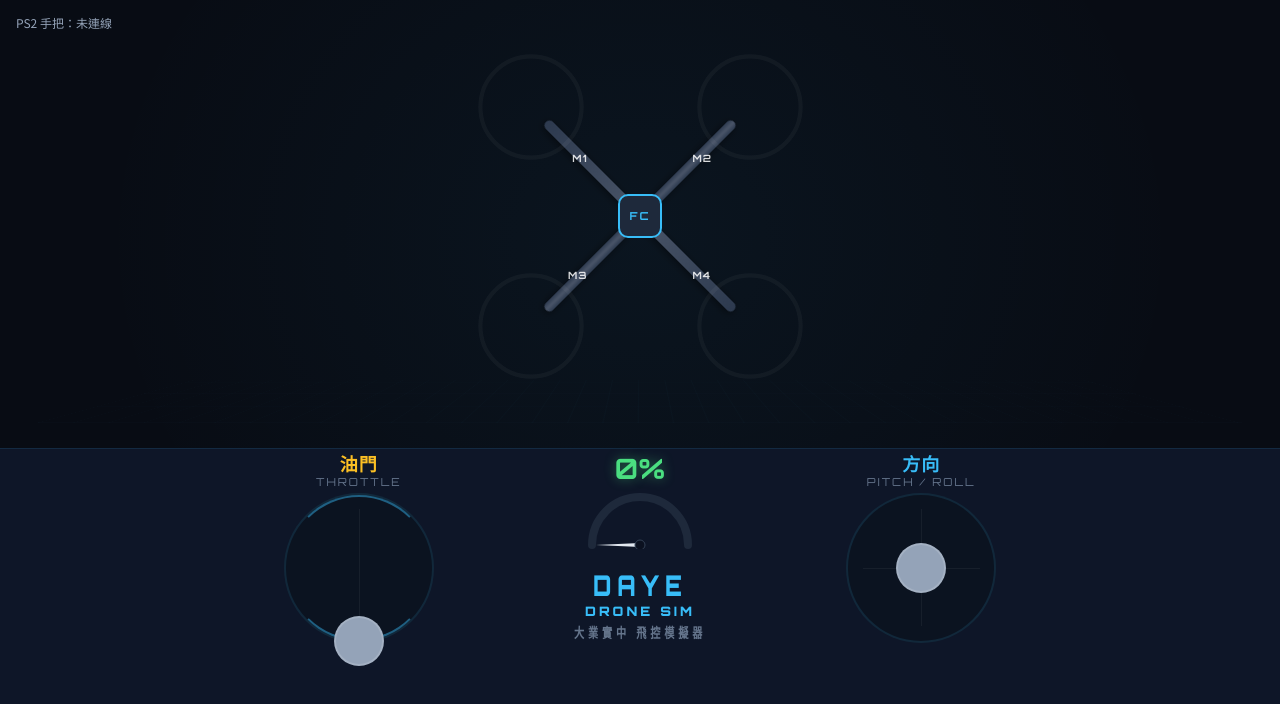
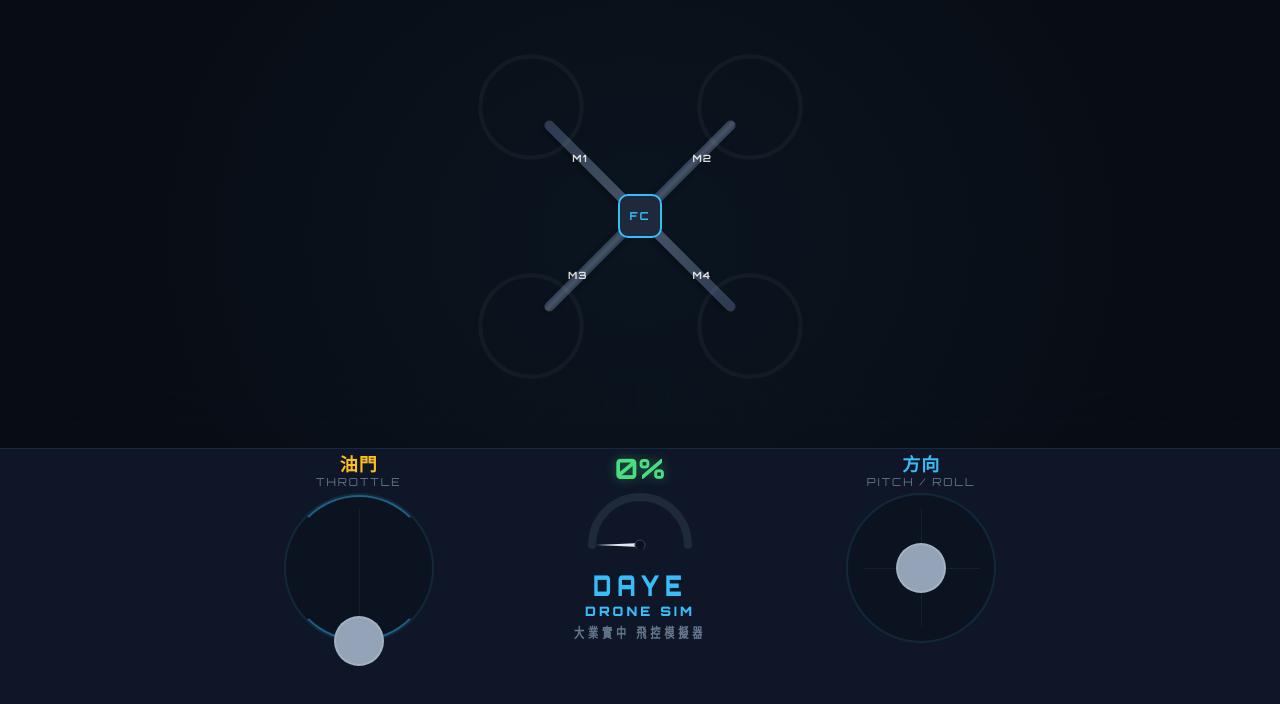
Before and after one commit to kirinmok/daye-drone-sim, a plain HTML site: page sim.html in a window 1280 px wide. Drawn offline with Linux system fonts and the light colour scheme.

Commit message:
Remove top-left HUD row from sim

```diff
--- a/sim.html
+++ b/sim.html
@@ -682,10 +682,6 @@
     <!-- ===== 上半部：無人機 3D 飛行畫面 ===== -->
     <div class="viz-zone">
 
-        <div class="hud-bar">
-            <div id="gamepadStatus" style="font-size:12px;color:#94a3b8;margin-top:6px;">PS2 手把：未連線</div>
-        </div>
-
         <div class="grid-floor"></div>
 
         <div class="drone-stage">
```
